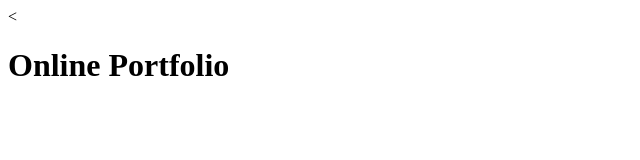
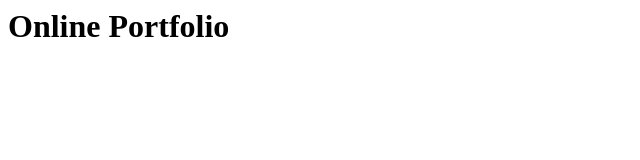
Before and after one commit to Nocookieleft/portfolio, a website: page build/index.html in a window 1280 px wide. Shown: the whole page, without its empty margins (0-640 px from the left). Drawn offline with Linux system fonts and the light colour scheme.

Commit message:
try again

```diff
--- a/build/index.html
+++ b/build/index.html
@@ -5,6 +5,6 @@
     <title>Portfolio ACL Dechering</title>
   </head>
   <body>
-    <<h1>Online Portfolio</h1>
+    <h1>Online Portfolio</h1>
   </body>
 </html>
```
